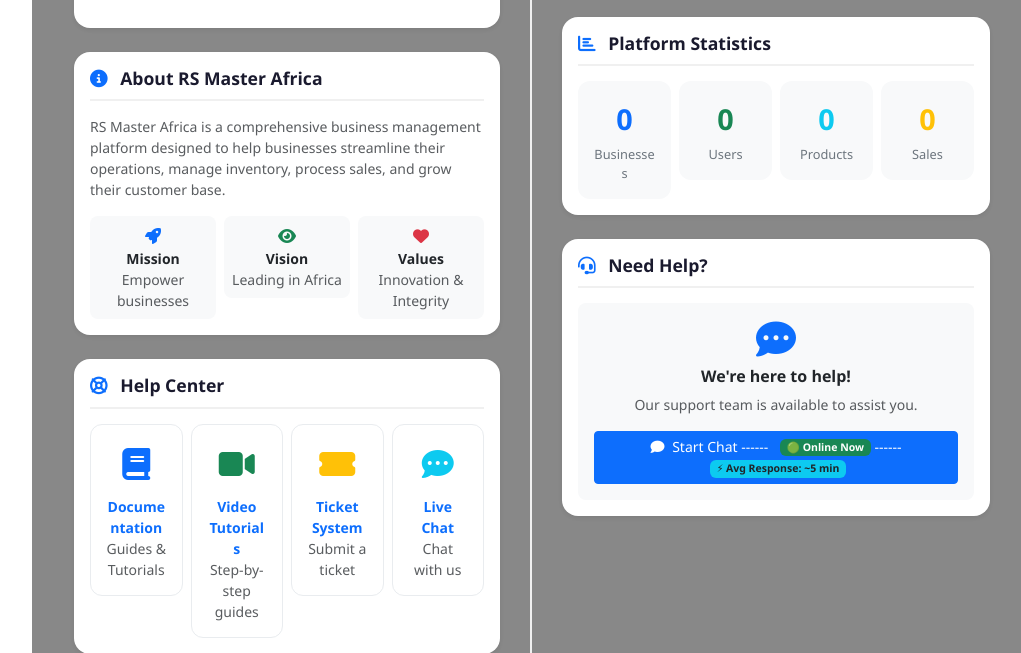
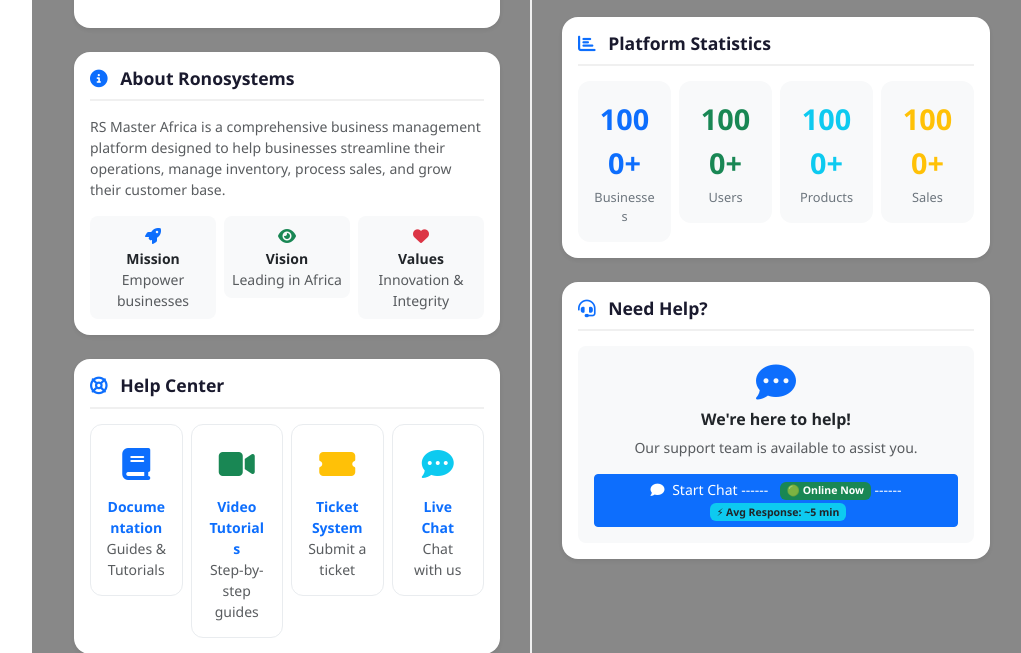
Before and after one commit to ronosystems/rs-master, a Django app: template templates/shared/support.html in a window 1280 px wide. Shown: the part 848-1501 px from the top of the page, without its empty margins (248-1269 px from the left). Run offline with Django 4.2, Linux system fonts and the light colour scheme; the template is opened without the code that fills it, so the values that code supplies are empty; parts of the project's set-up code (start-up, migrations or seed data) failed here and were passed over.

Commit message:
feat: Update support page template
- Updated support.html template
- Improved UI/UX for support page

```diff
--- a/templates/shared/support.html
+++ b/templates/shared/support.html
@@ -298,7 +298,7 @@
             <!-- ABOUT -->
             <div class="card border-0 shadow-sm mb-4">
                 <div class="card-body">
-                    <h6 class="section-title"><i class="fas fa-info-circle"></i> About {{ platform_name|default:"RS Master Africa" }}</h6>
+                    <h6 class="section-title"><i class="fas fa-info-circle"></i> About Ronosystems</h6>
                     <p class="text-muted small mb-3">
                         {{ platform_description|default:"RS Master Africa is a comprehensive business management platform designed to help businesses streamline their operations, manage inventory, process sales, and grow their customer base." }}
                     </p>
@@ -479,25 +479,25 @@
                     <div class="row g-2">
                         <div class="col-3">
                             <div class="stat-box">
-                                <div class="stat-number">{{ total_tenants|default:"0" }}</div>
+                                <div class="stat-number">1000+</div>
                                 <div class="stat-label">Businesses</div>
                             </div>
                         </div>
                         <div class="col-3">
                             <div class="stat-box">
-                                <div class="stat-number text-success">{{ total_users|default:"0" }}</div>
+                                <div class="stat-number text-success">1000+</div>
                                 <div class="stat-label">Users</div>
                             </div>
                         </div>
                         <div class="col-3">
                             <div class="stat-box">
-                                <div class="stat-number text-info">{{ total_products|default:"0" }}</div>
+                                <div class="stat-number text-info">1000+</div>
                                 <div class="stat-label">Products</div>
                             </div>
                         </div>
                         <div class="col-3">
                             <div class="stat-box">
-                                <div class="stat-number text-warning">{{ total_sales|default:"0" }}</div>
+                                <div class="stat-number text-warning">1000+</div>
                                 <div class="stat-label">Sales</div>
                             </div>
                         </div>
```
